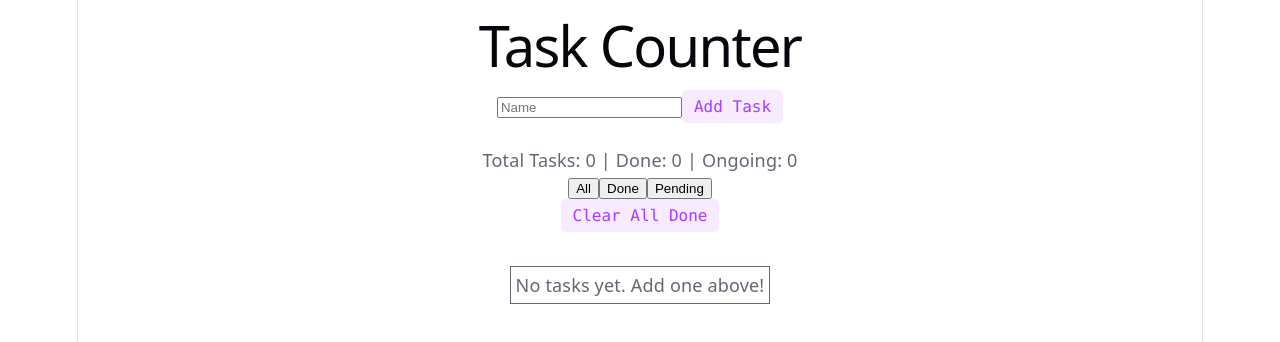
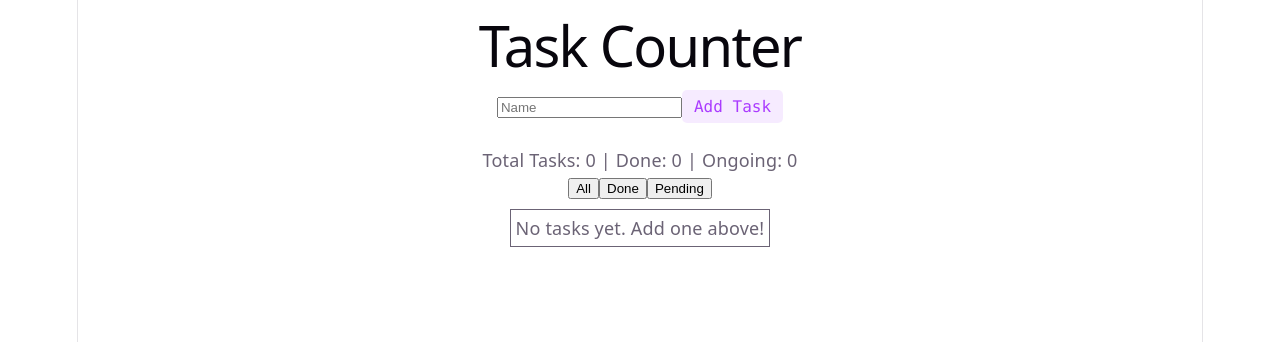
Before and after one commit to ervnmrcdo/MERCADO_ERVIN_FRONTEND, a Vue app: page / in a window 1280 px wide. Shown: the top 342 px of the page. Built offline with nearby package versions, Linux system fonts and the light colour scheme.

Commit message:
add: clear all done

```diff
--- a/src/components/TodoComponent.vue
+++ b/src/components/TodoComponent.vue
@@ -22,8 +22,8 @@
 
         </div>
 
-        <div class="">
-            <button type="button" class="counter" @click="addTask">
+        <div v-if="doneCount > 0"  class="">
+            <button type="button" class="counter" @click="clearAllDone">
             Clear All Done
             </button>
         </div>
@@ -83,7 +83,7 @@ const pendingCount = computed(() => {return tasks.value.filter((task) => !task.i
     }
 
     function clearAllDone(){
-
+        tasks.value = tasks.value.filter(task => !task.isDone)
     }
 
 
```
